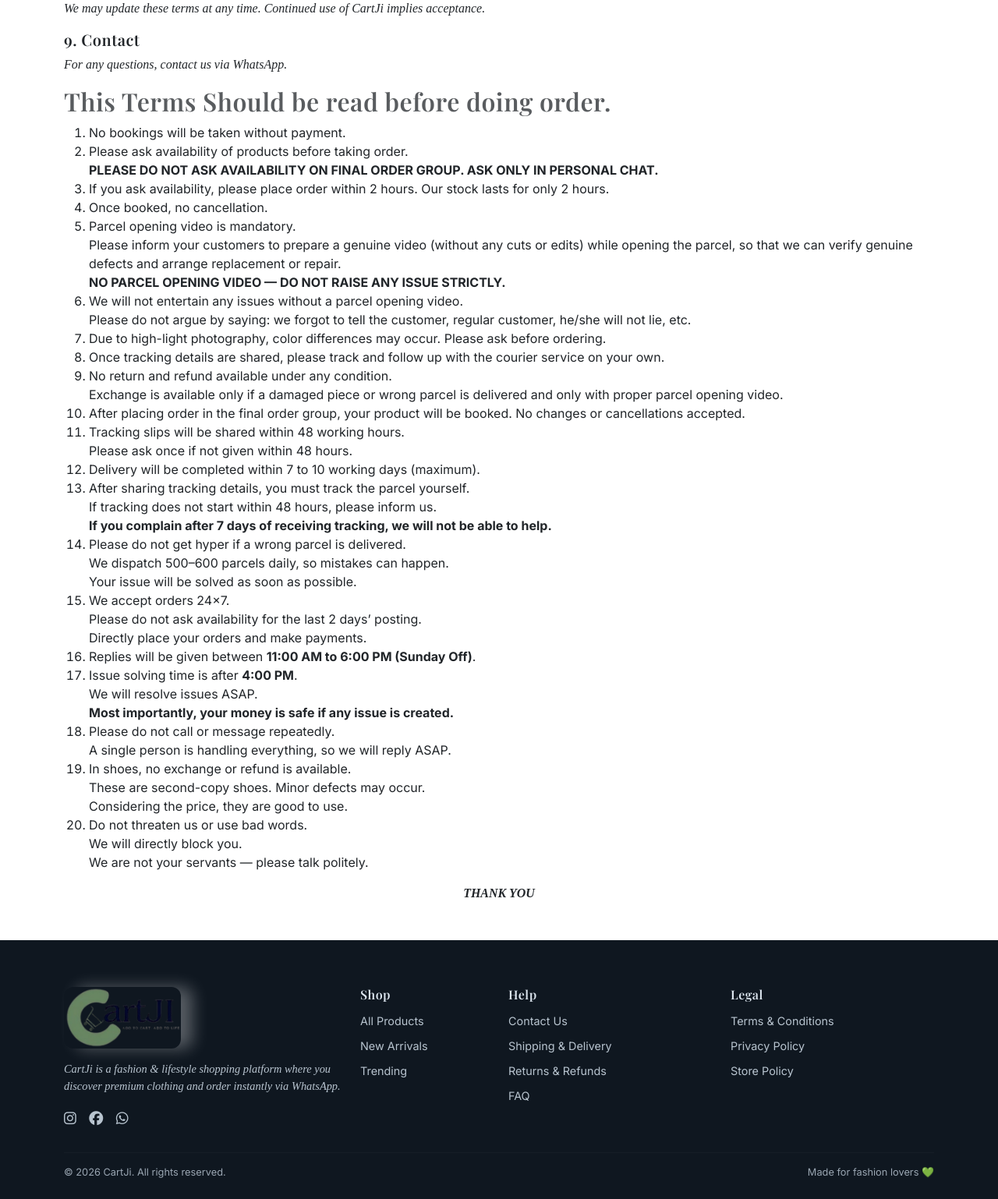
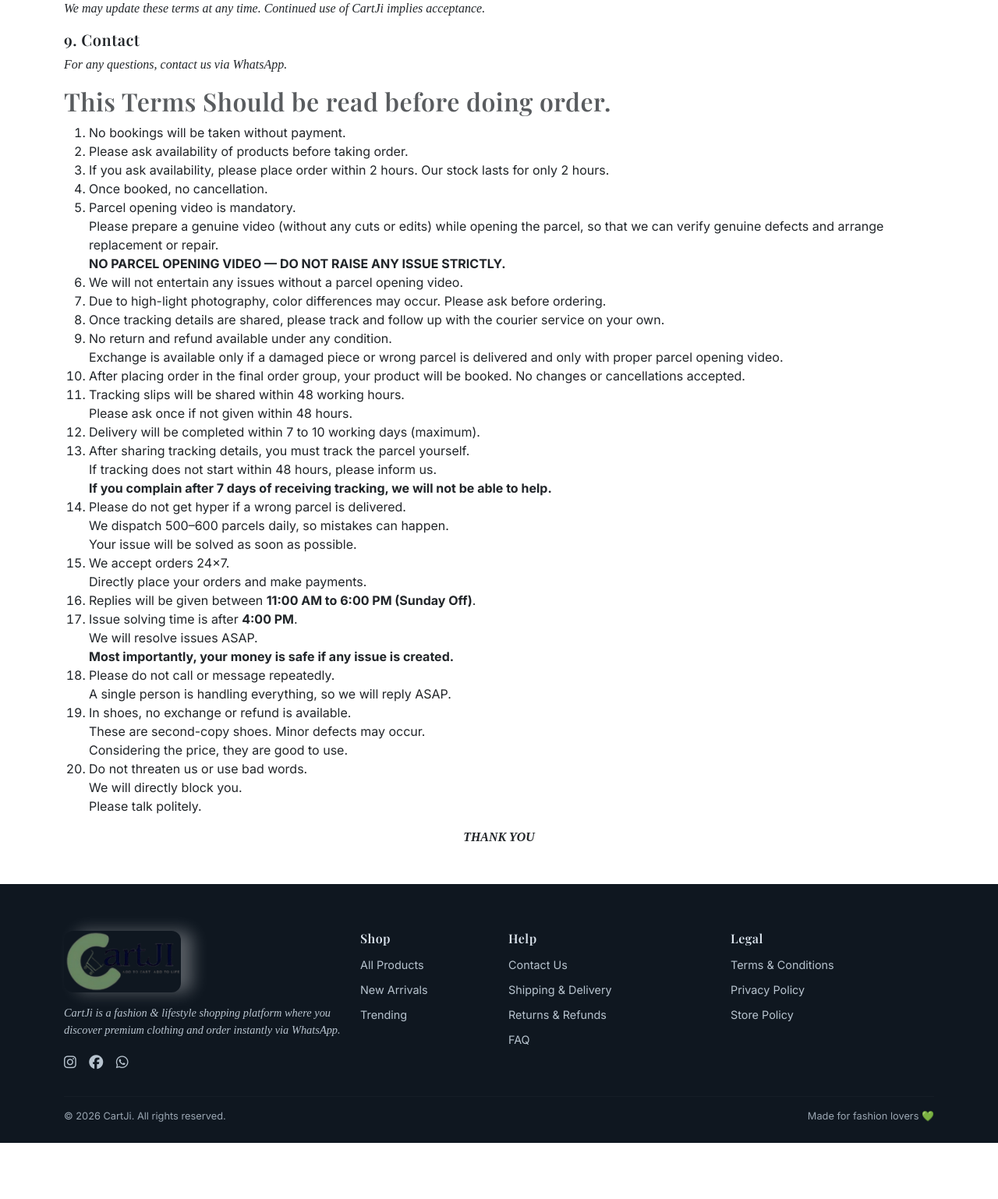
Before and after one commit to jicartji-dev/ecommerce, a Django app: page /terms/ in a window 1280 px wide. Shown: the part 808-2346 px from the top of the page at 78% size. After the commit the page ends 2274 px from the top, so only its background shows below. Run offline with Django 5.2, Linux system fonts and the light colour scheme; data that the repository does not hold is empty.

Commit message:
Update terms.html

```diff
--- a/cartjiapp/templates/cartjiapp/terms.html
+++ b/cartjiapp/templates/cartjiapp/terms.html
@@ -46,9 +46,7 @@
         <li>No bookings will be taken without payment.</li>
 
         <li>
-            Please ask availability of products before taking order.<br>
-            <strong>PLEASE DO NOT ASK AVAILABILITY ON FINAL ORDER GROUP. ASK ONLY IN PERSONAL CHAT.</strong>
-        </li>
+            Please ask availability of products before taking order. </li>
 
         <li>If you ask availability, please place order within 2 hours. Our stock lasts for only 2 hours.</li>
 
@@ -56,7 +54,7 @@
 
         <li>
             Parcel opening video is mandatory.<br>
-            Please inform your customers to prepare a genuine video (without any cuts or edits) while opening the
+            Please prepare a genuine video (without any cuts or edits) while opening the
             parcel, so
             that we can verify genuine defects and arrange replacement or repair.<br>
             <strong>NO PARCEL OPENING VIDEO — DO NOT RAISE ANY ISSUE STRICTLY.</strong>
@@ -64,8 +62,7 @@
 
         <li>
             We will not entertain any issues without a parcel opening video.<br>
-            Please do not argue by saying: we forgot to tell the customer, regular customer, he/she will not lie, etc.
-        </li>
+     </li>
 
         <li>Due to high-light photography, color differences may occur. Please ask before ordering.</li>
 
@@ -103,7 +100,7 @@
 
         <li>
             We accept orders 24×7.<br>
-            Please do not ask availability for the last 2 days’ posting.<br>
+
             Directly place your orders and make payments.
         </li>
 
@@ -129,7 +126,7 @@
         <li>
             Do not threaten us or use bad words.<br>
             We will directly block you.<br>
-            We are not your servants — please talk politely.
+            Please talk politely.
         </li>
     </ol>
 
```
